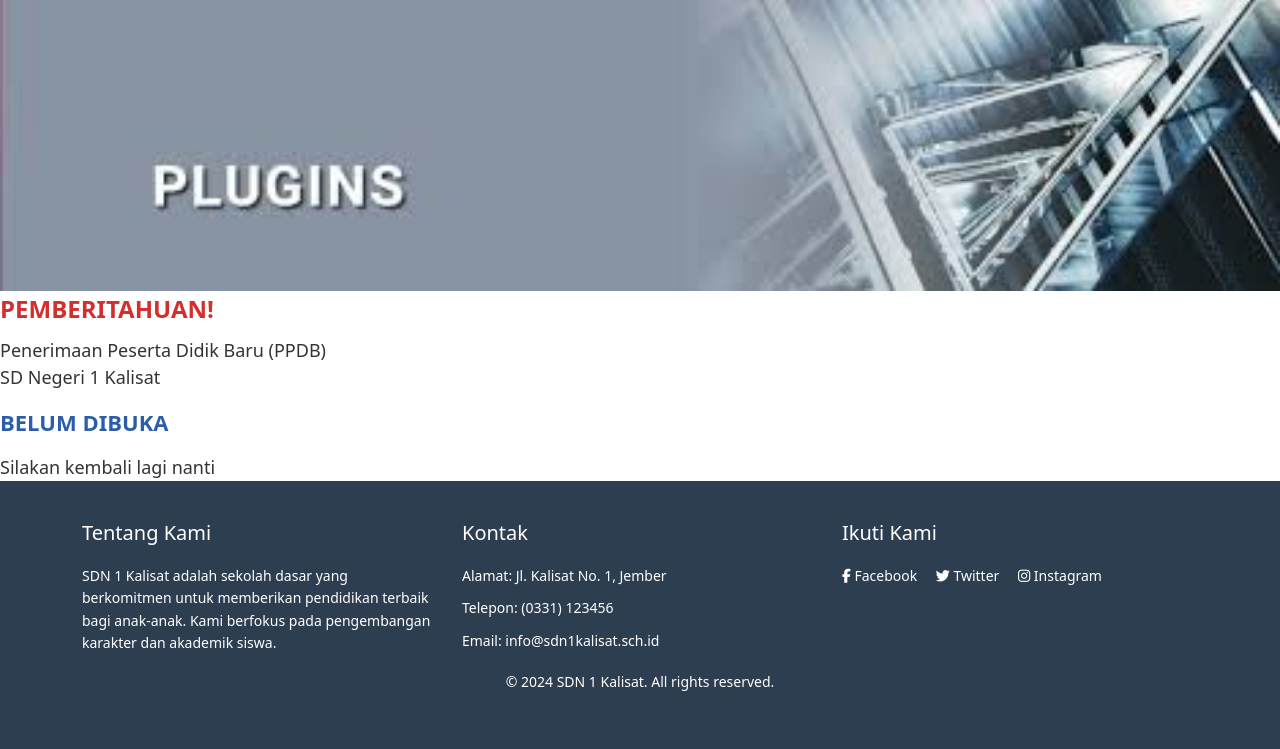
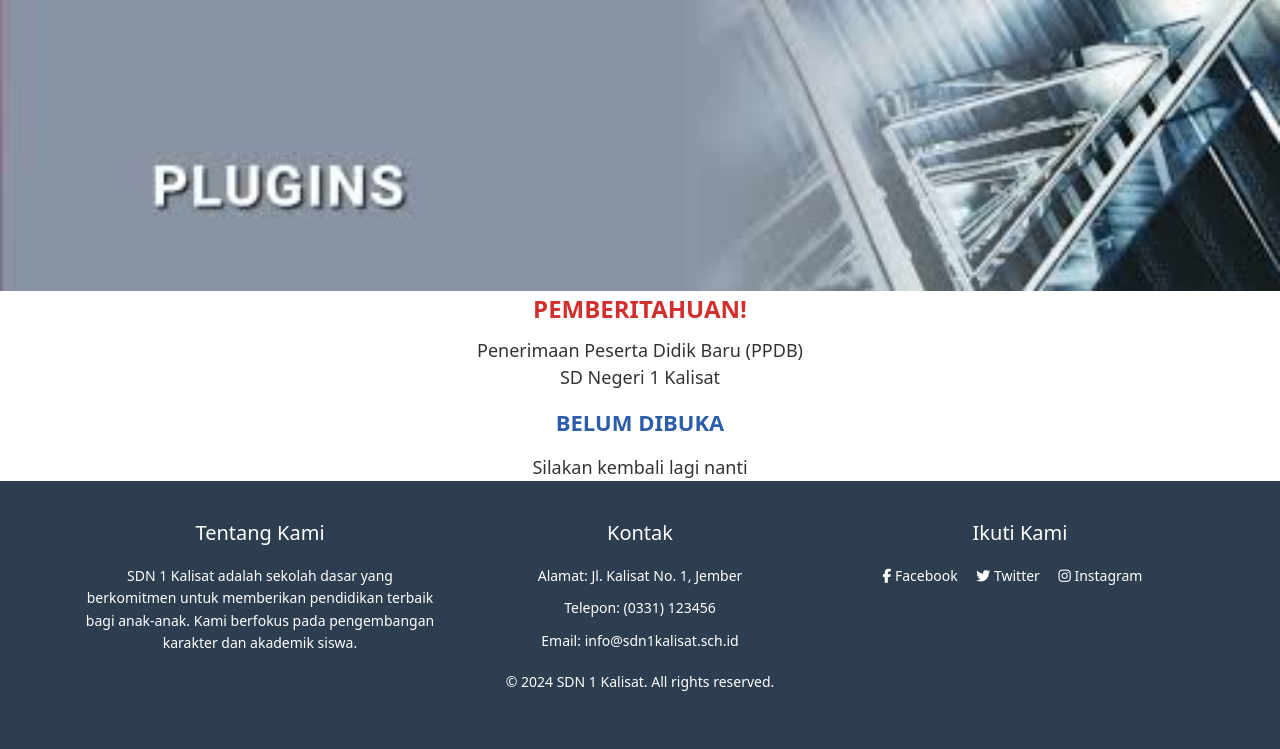
Before and after one commit to Fodly18/Nekolympus_S3, a PHP site: template Views/ppdb.html in a window 1280 px wide. Shown: the part 66-815 px from the top of the page. Run offline with PHP 8.4, Linux system fonts and the light colour scheme; the template is opened without the code that fills it, so the values that code supplies are empty; some libraries are stand-ins or nearby versions.

Commit message:
Rapi Teks

```diff
--- a/assets/css/ppdb.css
+++ b/assets/css/ppdb.css
@@ -136,16 +136,14 @@ nav ul li a:hover {
     justify-content: center;
     align-items: center;
     background-color: #f4f4f9;
-    text-align: center;
-    height: 100vh; /* Memastikan kontainer mengambil seluruh tinggi viewport */
-    flex-direction: column; /* Mengatur elemen teks menjadi kolom vertikal */
-    margin: 0; /* Menghapus margin default jika ada */
+    flex-direction: column;
 }
 
 .announcement {
     color: #d32f2f;
     font-size: 24px;
     font-weight: bold;
+    text-align: center;
     margin-bottom: 10px;
 }
 
@@ -153,6 +151,7 @@ nav ul li a:hover {
 .details {
     color: #333;
     font-size: 18px;
+    text-align: center;
     margin-bottom: 10px;
 }
 
@@ -161,6 +160,7 @@ nav ul li a:hover {
     color: #2b5dab;
     font-size: 22px;
     font-weight: bold;
+    text-align: center;
     margin: 15px 0;
 }
 
@@ -168,6 +168,7 @@ nav ul li a:hover {
 .note {
     color: #333;
     font-size: 18px;
+    text-align: center;
     margin-top: 10px;
 }
 
@@ -176,6 +177,7 @@ nav ul li a:hover {
 .footer {
     background-color: #2c3e50;
     color: white;
+    text-align: center;
     padding: 40px 0;
 }
 
```
